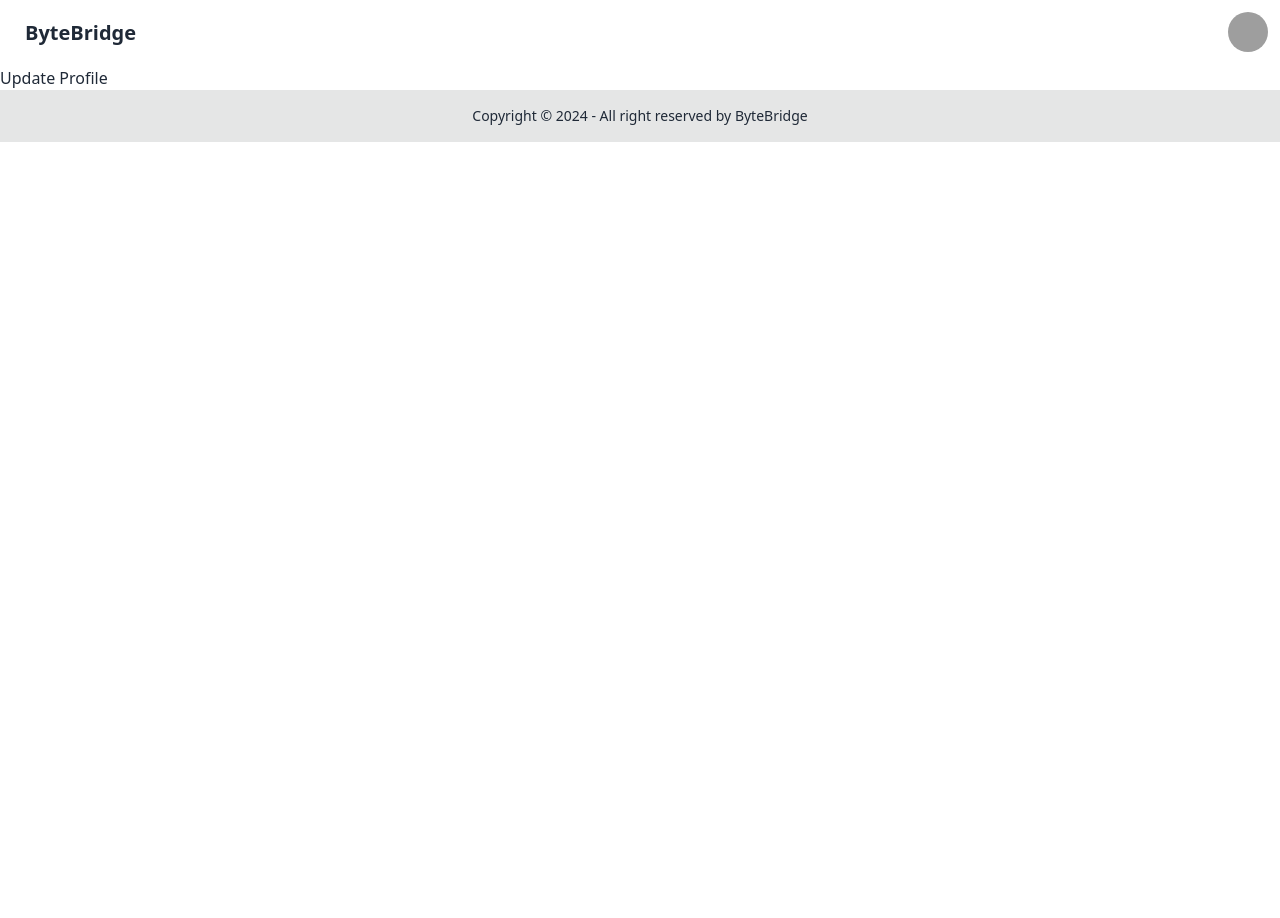
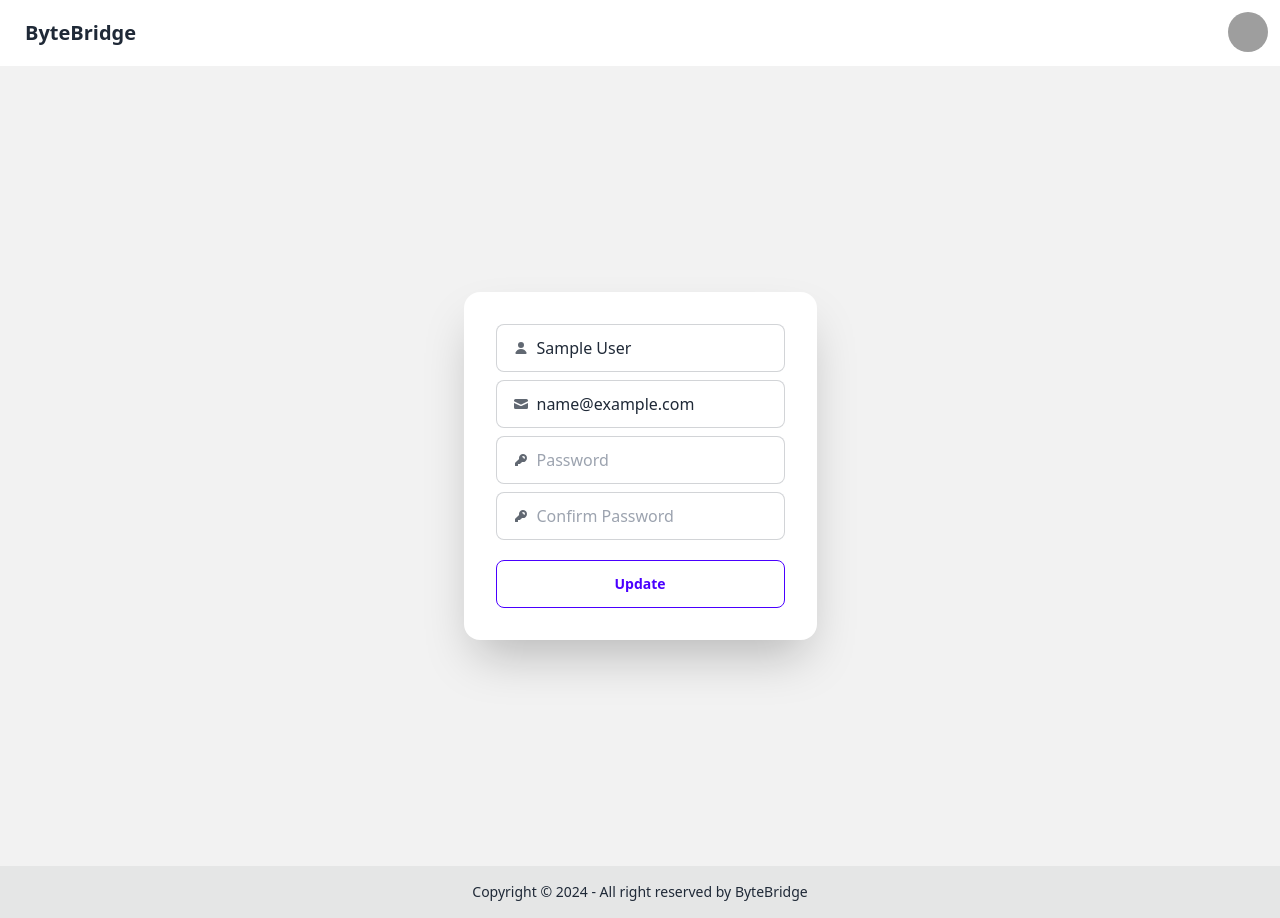
Before and after one commit to techwithdani/Auth, a React (Vite) app in the folder client/: page /update-profile in a window 1280 px wide. Before the commit the page ends 800 px from the top, so only its background shows below. Built offline with nearby package versions, Linux system fonts and the light colour scheme; sample sign-in values are in the browser's storage; grey boxes are pictures that could not be loaded.

Commit message:
Create form to update user information + Hook useUpdateProfileMutation to updateProfile component to update user profile

```diff
--- a/client/src/components/UpdateProfile.jsx
+++ b/client/src/components/UpdateProfile.jsx
@@ -1,7 +1,150 @@
+import { useState, useEffect } from "react";
+import { useDispatch, useSelector } from "react-redux";
+import { toast } from "react-toastify";
+import { useUpdateProfileMutation } from "../redux/slices/usersApiSlice";
+import { setCredentials } from "../redux/slices/authSlice";
+import Spinner from "../components/Spinner";
+import { useNavigate } from "react-router-dom";
+
 const UpdateProfile = () => {
+  const [name, setName] = useState("");
+  const [email, setEmail] = useState("");
+  const [password, setPassword] = useState("");
+  const [confirmPassword, setConfirmPassword] = useState("");
+
+  const navigate = useNavigate();
+  const dispatch = useDispatch();
+
+  const { userInfo } = useSelector((state) => state.auth);
+
+  const [updateProfile, { isLoading }] = useUpdateProfileMutation();
+
+  useEffect(() => {
+    setName(userInfo.name);
+    setEmail(userInfo.email);
+  }, [userInfo.name, userInfo.email]);
+
+  const submitForm = async (e) => {
+    e.preventDefault();
+
+    if (password != confirmPassword) {
+      toast.error("Passwords Do Not Match");
+    } else {
+      try {
+        const res = await updateProfile({
+          _id: userInfo._id,
+          name,
+          email,
+          password,
+        }).unwrap();
+        dispatch(setCredentials({ ...res }));
+        toast.success("Profile Updated Successfully");
+        navigate("/profile");
+      } catch (err) {
+        toast.error(err?.data?.message || err.error);
+      }
+    }
+  };
+
   return (
     <>
-      <h1>Update Profile</h1>
+      <div className="hero bg-base-200 min-h-screen">
+        <div className="hero-content flex-col lg:flex-row-reverse">
+          <div className="card bg-base-100 w-full max-w-sm shrink-0 shadow-2xl">
+            <form className="card-body" onSubmit={submitForm}>
+              <div className="form-control">
+                <label className="input input-bordered flex items-center gap-2">
+                  <svg
+                    xmlns="http://www.w3.org/2000/svg"
+                    viewBox="0 0 16 16"
+                    fill="currentColor"
+                    className="h-4 w-4 opacity-70"
+                  >
+                    <path d="M8 8a3 3 0 1 0 0-6 3 3 0 0 0 0 6ZM12.735 14c.618 0 1.093-.561.872-1.139a6.002 6.002 0 0 0-11.215 0c-.22.578.254 1.139.872 1.139h9.47Z" />
+                  </svg>
+                  <input
+                    type="text"
+                    className="grow"
+                    placeholder="Name"
+                    value={name}
+                    onChange={(e) => setName(e.target.value)}
+                  />
+                </label>
+              </div>
+              <div className="form-control">
+                <label className="input input-bordered flex items-center gap-2">
+                  <svg
+                    xmlns="http://www.w3.org/2000/svg"
+                    viewBox="0 0 16 16"
+                    fill="currentColor"
+                    className="h-4 w-4 opacity-70"
+                  >
+                    <path d="M2.5 3A1.5 1.5 0 0 0 1 4.5v.793c.026.009.051.02.076.032L7.674 8.51c.206.1.446.1.652 0l6.598-3.185A.755.755 0 0 1 15 5.293V4.5A1.5 1.5 0 0 0 13.5 3h-11Z" />
+                    <path d="M15 6.954 8.978 9.86a2.25 2.25 0 0 1-1.956 0L1 6.954V11.5A1.5 1.5 0 0 0 2.5 13h11a1.5 1.5 0 0 0 1.5-1.5V6.954Z" />
+                  </svg>
+                  <input
+                    type="text"
+                    className="grow"
+                    placeholder="Email"
+                    value={email}
+                    onChange={(e) => setEmail(e.target.value)}
+                  />
+                </label>
+              </div>
+              <div className="form-control">
+                <label className="input input-bordered flex items-center gap-2">
+                  <svg
+                    xmlns="http://www.w3.org/2000/svg"
+                    viewBox="0 0 16 16"
+                    fill="currentColor"
+                    className="h-4 w-4 opacity-70"
+                  >
+                    <path
+                      fillRule="evenodd"
+                      d="M14 6a4 4 0 0 1-4.899 3.899l-1.955 1.955a.5.5 0 0 1-.353.146H5v1.5a.5.5 0 0 1-.5.5h-2a.5.5 0 0 1-.5-.5v-2.293a.5.5 0 0 1 .146-.353l3.955-3.955A4 4 0 1 1 14 6Zm-4-2a.75.75 0 0 0 0 1.5.5.5 0 0 1 .5.5.75.75 0 0 0 1.5 0 2 2 0 0 0-2-2Z"
+                      clipRule="evenodd"
+                    />
+                  </svg>
+                  <input
+                    type="password"
+                    className="grow"
+                    placeholder="Password"
+                    value={password}
+                    onChange={(e) => setPassword(e.target.value)}
+                  />
+                </label>
+              </div>
+              <div className="form-control">
+                <label className="input input-bordered flex items-center gap-2">
+                  <svg
+                    xmlns="http://www.w3.org/2000/svg"
+                    viewBox="0 0 16 16"
+                    fill="currentColor"
+                    className="h-4 w-4 opacity-70"
+                  >
+                    <path
+                      fillRule="evenodd"
+                      d="M14 6a4 4 0 0 1-4.899 3.899l-1.955 1.955a.5.5 0 0 1-.353.146H5v1.5a.5.5 0 0 1-.5.5h-2a.5.5 0 0 1-.5-.5v-2.293a.5.5 0 0 1 .146-.353l3.955-3.955A4 4 0 1 1 14 6Zm-4-2a.75.75 0 0 0 0 1.5.5.5 0 0 1 .5.5.75.75 0 0 0 1.5 0 2 2 0 0 0-2-2Z"
+                      clipRule="evenodd"
+                    />
+                  </svg>
+                  <input
+                    type="password"
+                    className="grow"
+                    placeholder="Confirm Password"
+                    value={confirmPassword}
+                    onChange={(e) => setConfirmPassword(e.target.value)}
+                  />
+                </label>
+              </div>
+              <div className="form-control mt-3">
+                <button className="btn btn-outline btn-primary">Update</button>
+              </div>
+            </form>
+            {isLoading && <Spinner />}
+          </div>
+        </div>
+      </div>
     </>
   );
 };
```
